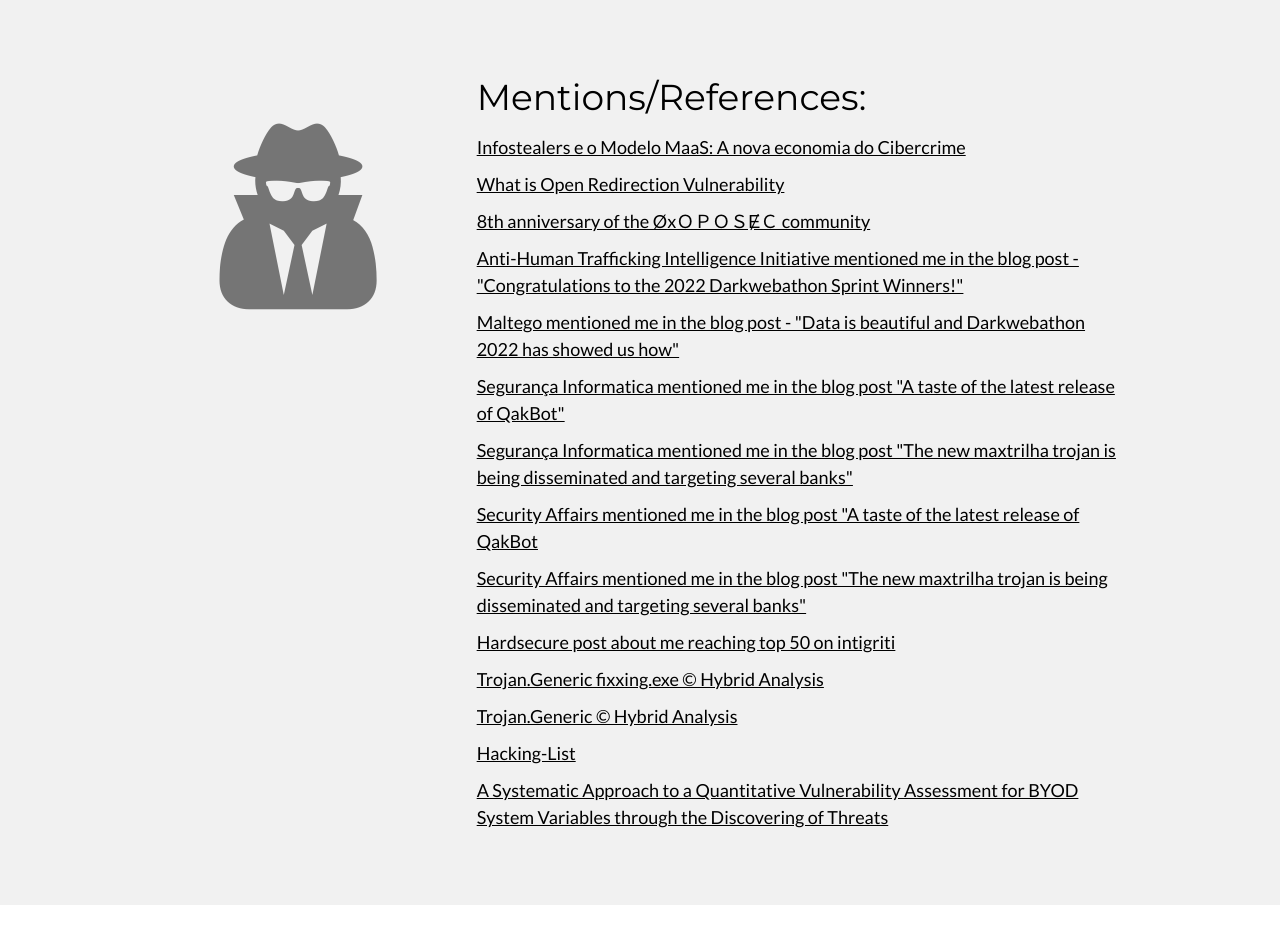
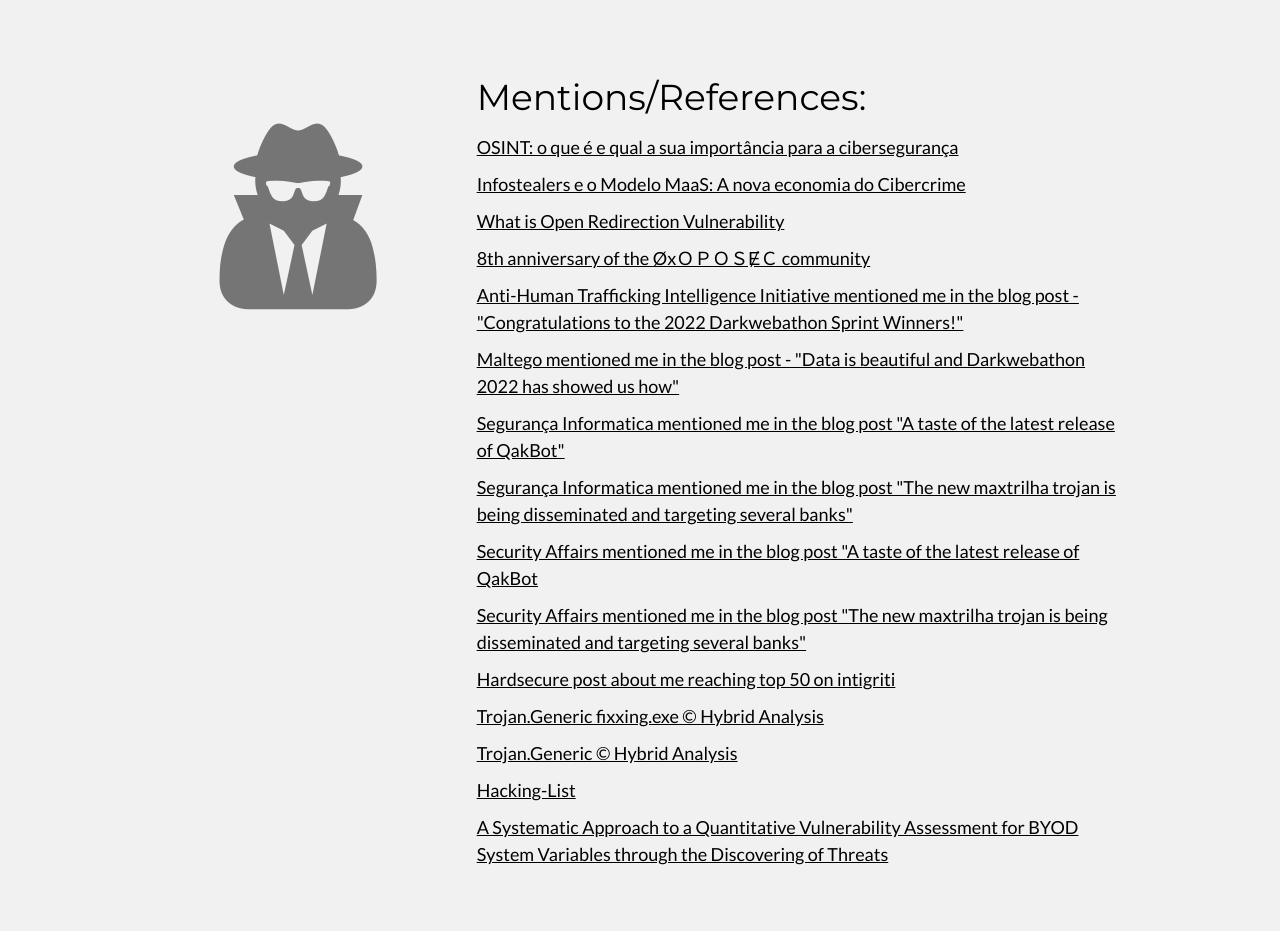
Before and after one commit to miguelsantareno/miguelsantareno.github.io, a plain HTML site: page resources.html in a window 1280 px wide. Shown: the part 7820-8751 px from the top of the page. Drawn offline with nearby package versions, Linux system fonts and the light colour scheme.

```diff
--- a/resources.html
+++ b/resources.html
@@ -286,6 +286,7 @@ body,h1,h2,h3,h4,h5,h6 {font-family: "Lato", sans-serif}
 
     <div class="w3-twothird">
       <h1>Mentions/References:</h1>
+       <h5 class="w3-padding-10"><a href="https://www.pwc.pt/pt/sala-imprensa/artigos-opiniao/2026/osint-importancia-ciberseguranca-organizacoes.html">OSINT: o que é e qual a sua importância para a cibersegurança</a></h5>
        <h5 class="w3-padding-10"><a href="https://www.pwc.pt/pt/temas-actuais/infostealers-maas-nova-economia-cibercrime.html">Infostealers e o Modelo MaaS: A nova economia do Cibercrime</a></h5>
        <h5 class="w3-padding-10"><a href="https://medium.com/@techmindxperts/what-is-open-redirection-vulnerability-ea3cbff24fc2">What is Open Redirection Vulnerability</a></h5>
        <h5 class="w3-padding-10"><a href="https://slides.com/simpson/0xoposec-feb24">8th anniversary of the ØxＯＰＯＳɆＣ community</a></h5>
```
